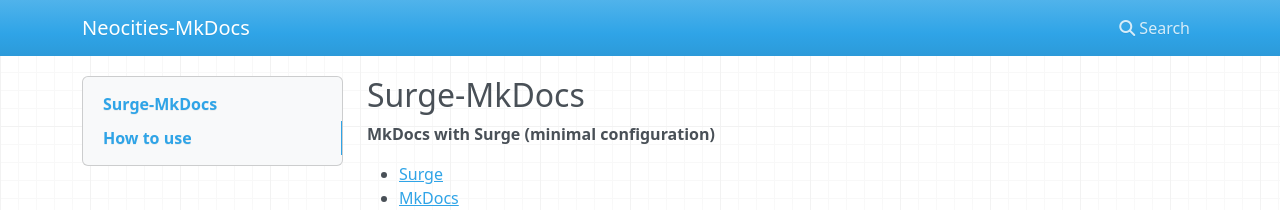
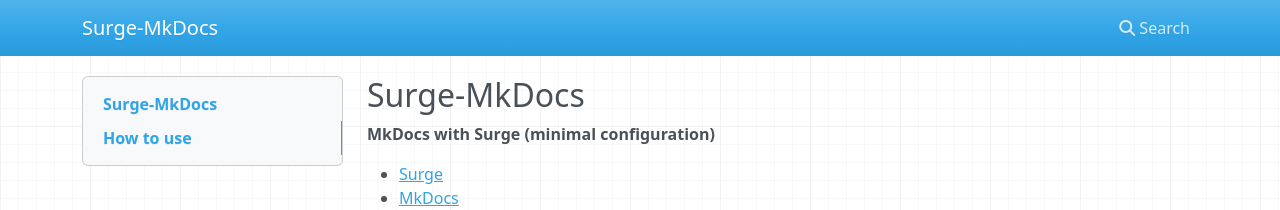
Before and after one commit to fu-sen/Surge-MkDocs, an MkDocs documentation site: the page built from docs/index.md, in a window 1280 px wide. Shown: the top 210 px of the page. Built offline with MkDocs 1.6.1, drawn with Linux system fonts in a browser that asks for light colours; nearby versions of some CDN libraries.

Commit message:
📛 Change `site_name`

```diff
--- a/mkdocs.yml
+++ b/mkdocs.yml
@@ -1 +1 @@
-site_name: Neocities-MkDocs
+site_name: Surge-MkDocs
```
